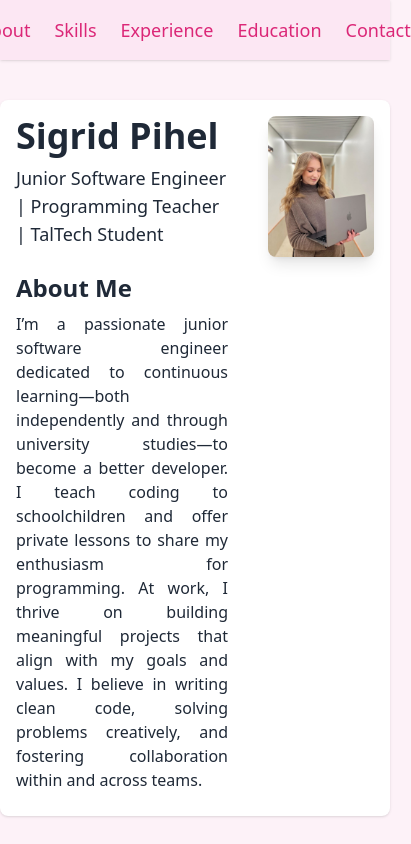
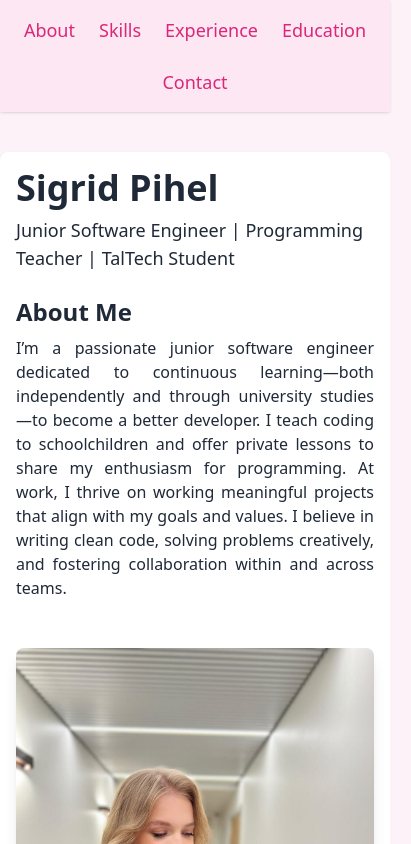
Before and after one commit to SigridPihel/SigridPihel.github.io, a plain HTML site: page index.html in a window 390 px wide. Shown: the top 844 px of the page, 411 px wide, since content can reach past the window. Drawn offline with nearby package versions, Linux system fonts and the light colour scheme.

Commit message:
adjusted to mobile view

```diff
--- a/index.html
+++ b/index.html
@@ -9,7 +9,7 @@
 <body class="bg-pink-50 text-gray-800 font-sans">
 
   <nav class="sticky top-0 bg-pink-100 shadow z-50 p-4">
-    <ul class="flex space-x-6 justify-center text-lg font-medium">
+    <ul class="flex flex-wrap gap-6 justify-center text-lg font-medium sm:text-lg">
       <li><a href="#about" class="text-pink-600 hover:underline">About</a></li>
       <li><a href="#skills" class="text-pink-600 hover:underline">Skills</a></li>
       <li><a href="#experience" class="text-pink-600 hover:underline">Experience</a></li>
@@ -20,7 +20,7 @@
 
   <div>
      <section id="about" class="max-w-4xl mx-auto my-10 px-4 bg-white p-4 rounded-lg shadow">
-      <div class="flex flex-row gap-10">
+      <div class="flex flex-col md:flex-row gap-10">
 
         <div class="basis-2/3">
           <header class="mb-6">
@@ -29,7 +29,7 @@
           </header>
 
           <h2 class="text-2xl font-semibold mb-2">About Me</h2>
-          <p class="mb-2 text-justify">I’m a passionate junior software engineer dedicated to continuous learning—both independently and through university studies—to become a better developer. I teach coding to schoolchildren and offer private lessons to share my enthusiasm for programming. At work, I thrive on building meaningful projects that align with my goals and values. I believe in writing clean code, solving problems creatively, and fostering collaboration within and across teams.</p>
+          <p class="mb-2 text-justify">I’m a passionate junior software engineer dedicated to continuous learning—both independently and through university studies—to become a better developer. I teach coding to schoolchildren and offer private lessons to share my enthusiasm for programming. At work, I thrive on working meaningful projects that align with my goals and values. I believe in writing clean code, solving problems creatively, and fostering collaboration within and across teams.</p>
         </div>
 
         <div class="basis-1/3">
@@ -40,7 +40,7 @@
     </section>
 
     <section id="skills" class="max-w-4xl mx-auto my-10 px-4 text-justify bg-white p-4 rounded-lg shadow">
-      <div class="flex flex-row gap-10">
+      <div class="flex flex-col md:flex-row gap-10">
         <div class="basis-2/3">
           <div class="bg-orange-100 p-4 rounded-lg shadow">
             <h2 class="text-2xl font-semibold mb-4">Technical Skills</h2>
@@ -95,7 +95,7 @@
     </section>
 
     <section id="experience" class="max-w-4xl mx-auto my-10 px-4 text-justify bg-white p-4 rounded-lg shadow">
-      <div class="flex flex-row gap-10">
+      <div class="flex flex-col md:flex-row gap-10">
         <div class="basis-2/3">
           <div class="bg-green-100 p-4 rounded-lg shadow">
             <h2 class="text-2xl font-semibold mb-4">Experience</h2>
```
